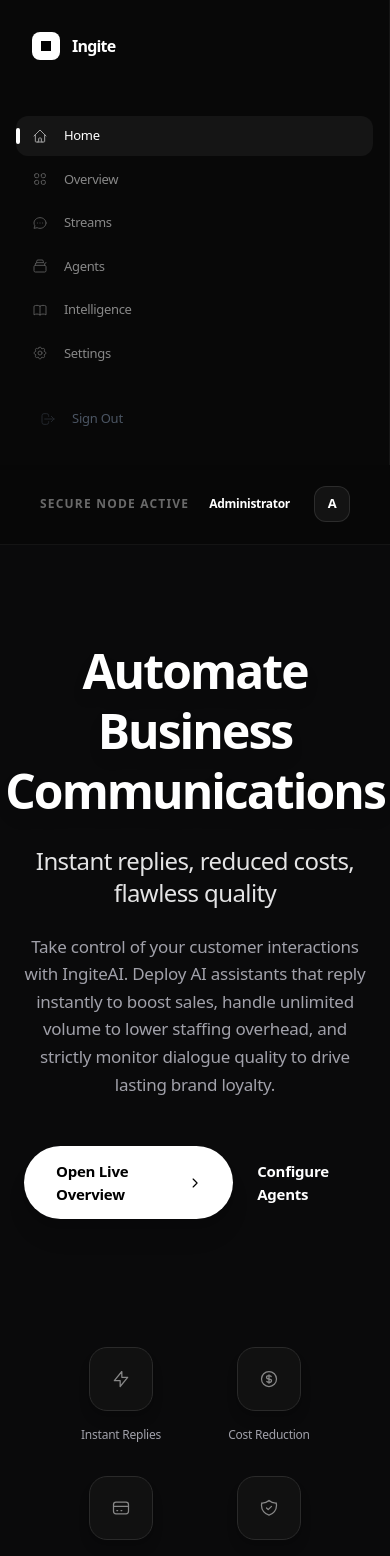
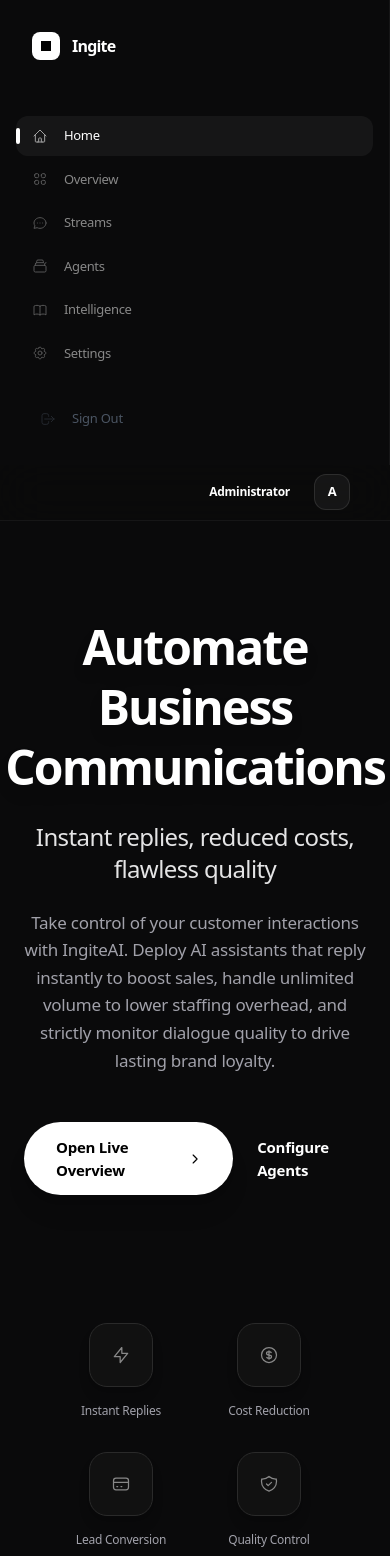
Before and after one commit to Asicvfx/IngiteAI, a Nuxt app in the folder frontend/: page / in a window 390 px wide. Shown: the top 1556 px of the page. Built offline with nearby package versions, Linux system fonts and the light colour scheme; what vue3-google-login would draw is missing.

Commit message:
feat: remove header text, add global glow and page transitions

```diff
--- a/frontend/assets/css/main.css
+++ b/frontend/assets/css/main.css
@@ -4,7 +4,7 @@
 
 @layer base {
   :root {
-    --bg-primary: #080808;
+    --bg-primary: #0A0A0B;
     --bg-secondary: #111111;
     --border-color: #1F1F1F;
     --text-primary: #EDEDED;
@@ -14,7 +14,7 @@
   }
 
   body {
-    @apply bg-[#080808] text-[#EDEDED] antialiased overflow-x-hidden selection:bg-white/20;
+    @apply bg-[#0A0A0B] text-[#EDEDED] antialiased overflow-x-hidden selection:bg-white/20;
     font-family: 'Inter', -apple-system, BlinkMacSystemFont, 'Segoe UI', Roboto, sans-serif;
     font-feature-settings: "cv02", "cv03", "cv04", "cv11", "ss01";
     letter-spacing: -0.015em;
@@ -75,3 +75,19 @@
 ::-webkit-scrollbar-thumb:hover {
   background: #262626;
 }
+
+/* Page transitions */
+.page-enter-active,
+.page-leave-active {
+  transition: all 0.25s ease-out;
+}
+
+.page-enter-from {
+  opacity: 0;
+  transform: translateY(8px);
+}
+
+.page-leave-to {
+  opacity: 0;
+  transform: translateY(-8px);
+}
--- a/frontend/layouts/default.vue
+++ b/frontend/layouts/default.vue
@@ -1,7 +1,7 @@
 <template>
-  <div class="min-h-screen bg-[#080808] text-[#EDEDED] flex flex-col md:flex-row font-sans selection:bg-white/20">
+  <div class="min-h-screen bg-[#0A0A0B] text-[#EDEDED] flex flex-col md:flex-row font-sans selection:bg-white/20">
     <!-- Sidebar -->
-    <aside class="w-full md:w-64 bg-[#080808] border-r border-white/5 flex flex-col z-50">
+    <aside class="w-full md:w-64 bg-[#0A0A0B] border-r border-white/5 flex flex-col z-50">
       <div class="p-8 flex items-center space-x-3 mb-6">
         <div class="w-7 h-7 bg-white rounded-lg flex items-center justify-center">
            <div class="w-2.5 h-2.5 bg-black"></div>
@@ -33,12 +33,12 @@
     </aside>
 
     <!-- Main Content Container -->
-    <main class="flex-1 flex flex-col h-screen overflow-hidden relative bg-[#080808]">
-      <header class="h-20 border-b border-white/5 flex items-center justify-between px-10 z-40 bg-[#080808]/80 backdrop-blur-xl">
-        <div class="flex items-center space-x-2">
-           <span class="text-[12px] font-semibold text-white/40 tracking-widest uppercase">Secure Node Active</span>
-        </div>
+    <main class="flex-1 flex flex-col h-screen overflow-hidden relative bg-[#0A0A0B]">
+      <!-- Global purple ambient glow -->
+      <div class="absolute bottom-0 left-0 right-0 h-[600px] bg-gradient-to-t from-[#6A25FF]/30 via-[#6A25FF]/5 to-transparent pointer-events-none z-0"></div>
+      <div class="absolute top-0 right-0 w-[500px] h-[500px] bg-gradient-to-br from-[#A855F7]/8 to-transparent rounded-full blur-[120px] pointer-events-none z-0"></div>
 
+      <header class="h-14 border-b border-white/5 flex items-center justify-end px-10 z-40 bg-[#0A0A0B]/80 backdrop-blur-xl shrink-0">
         <div class="flex items-center space-x-6">
           <div class="flex flex-col items-end">
             <span class="text-[12px] font-semibold text-white tracking-tight">{{ auth.user?.username || 'Administrator' }}</span>
@@ -49,8 +49,10 @@
         </div>
       </header>
 
-      <div class="flex-1 overflow-y-auto wope-scroll bg-[#080808]">
-        <slot />
+      <div class="flex-1 overflow-y-auto wope-scroll relative z-10">
+        <div class="page-transition-wrapper">
+          <slot />
+        </div>
       </div>
     </main>
   </div>
--- a/frontend/nuxt.config.ts
+++ b/frontend/nuxt.config.ts
@@ -4,6 +4,9 @@ export default defineNuxtConfig({
   devtools: { enabled: true },
   modules: ['@nuxtjs/tailwindcss', '@pinia/nuxt'],
   css: ['~/assets/css/main.css'],
+  app: {
+    pageTransition: { name: 'page', mode: 'out-in' }
+  },
   runtimeConfig: {
     public: {
       googleClientId: process.env.NUXT_PUBLIC_GOOGLE_CLIENT_ID || '508576287981-pd8sg3pleboibd5hu29dlo30gnmgmlh6.apps.googleusercontent.com',
```
